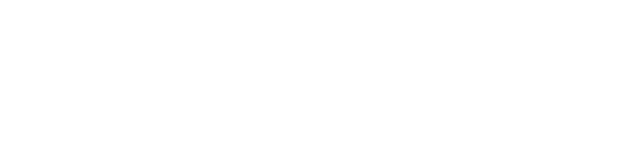
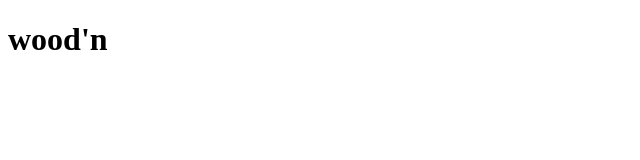
Before and after one commit to goni2022/woodn, a plain HTML site: page index.html in a window 1280 px wide. Shown: the whole page, without its empty margins (0-640 px from the left). Drawn offline with Linux system fonts and the light colour scheme.

Commit message:
add header

```diff
--- a/index.html
+++ b/index.html
@@ -4,9 +4,11 @@
     <meta charset="UTF-8">
     <meta http-equiv="X-UA-Compatible" content="IE=edge">
     <meta name="viewport" content="width=device-width, initial-scale=1.0">
-    <title>Document</title>
+    <title>woodn</title>
 </head>
 <body>
-
+    <header>
+        <h1>wood'n</h1>
+    </header>
 </body>
 </html>
```
